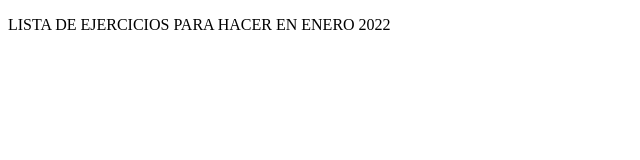
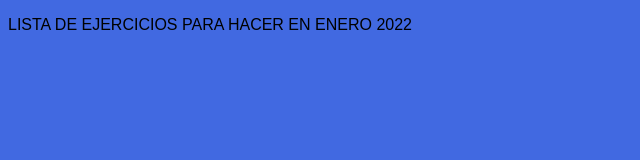
Before and after one commit to BlackE-/genuary2022, a website: page index.html in a window 1280 px wide. Shown: the whole page, without its empty margins (0-640 px from the left). Drawn offline with Linux system fonts and the light colour scheme.

Commit message:
change body

```diff
--- a/index.html
+++ b/index.html
@@ -4,6 +4,9 @@
 	<meta charset="utf-8">
 	<meta name="viewport" content="width=device-width, initial-scale=1">
 	<title>GENUARY 2020</title>
+    <style>
+        body{background-color:royalblue;font-family: Arial, Helvetica, sans-serif;}
+    </style>
 </head>
 <body>
     <p>LISTA DE EJERCICIOS PARA HACER EN ENERO 2022</p>
```
Also changed, not shown: 1 other file.
